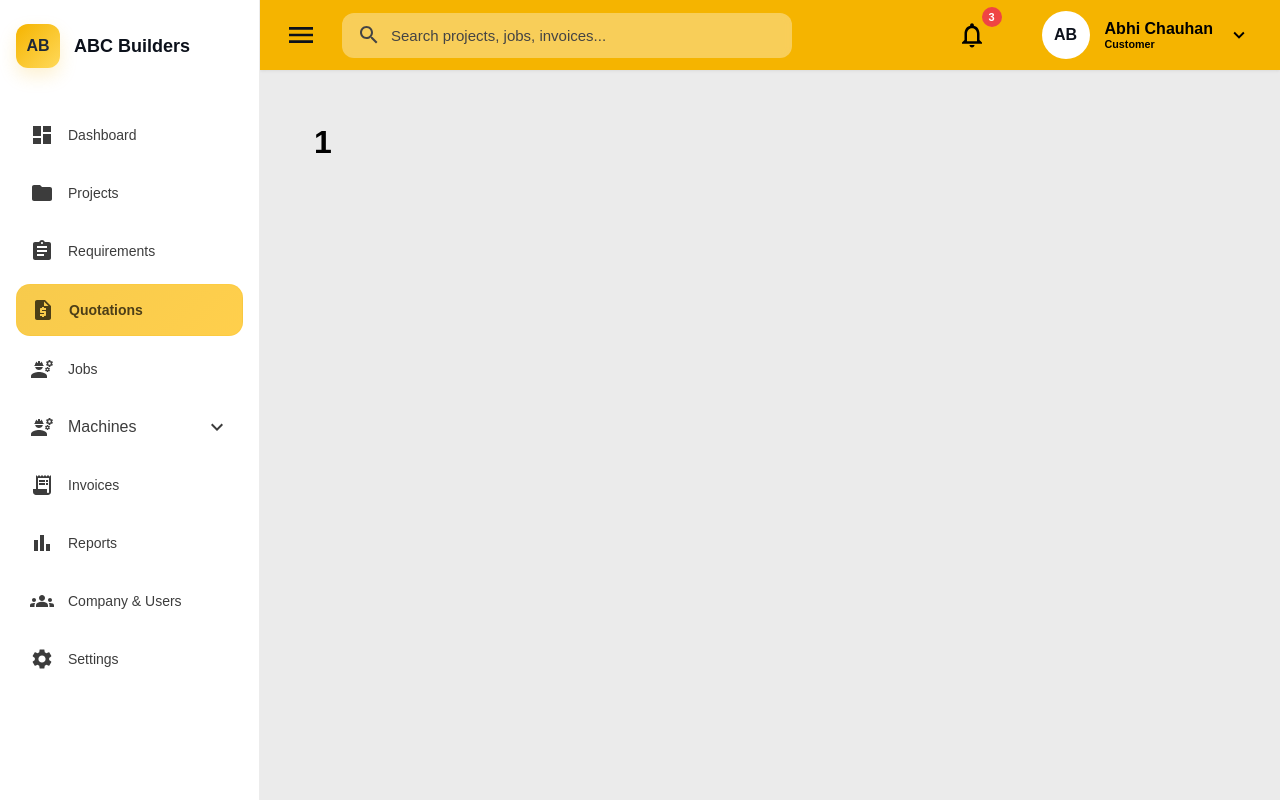
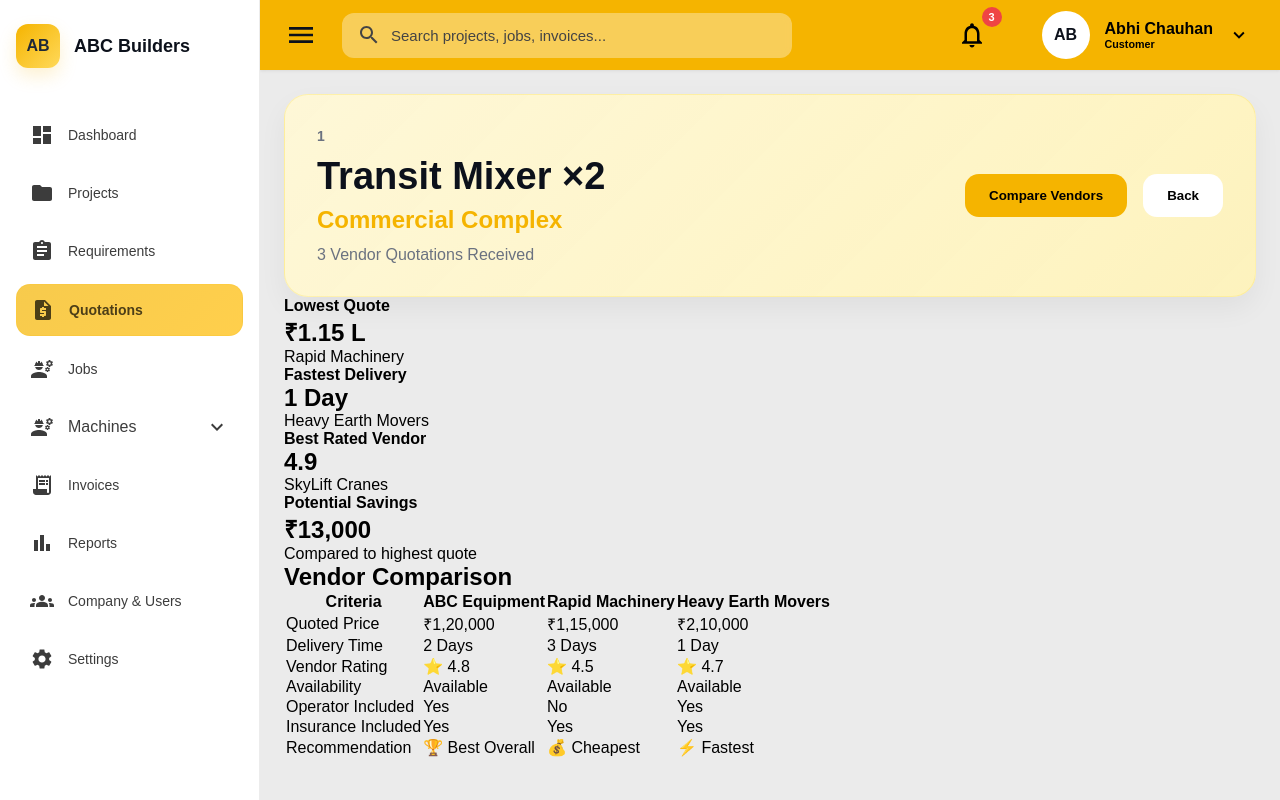
Before and after one commit to labhichauhanl/AB-Constructions, a React (Vite) app: page /quotations/1 in a window 1280 px wide. Built offline with nearby package versions, Linux system fonts and the light colour scheme; sample sign-in values are in the browser's storage.

Commit message:
wrote the jsx for comparison

```diff
--- a/src/pages/Quotations/QuotationDetails.jsx
+++ b/src/pages/Quotations/QuotationDetails.jsx
@@ -5,9 +5,125 @@ function QuotationDetails() {
     const { id } = useParams();
 
     return (
-        <div className={styles.detailsPage}>
-            <h1>{id}</h1>
-        </div>
+        <>
+            <div className={styles.headerSection}>
+                <div className={styles.headerInfo}>
+                    <span className={styles.requirementId}> {id} </span>
+                    <h1>Transit Mixer ×2</h1>
+                    <h2>Commercial Complex</h2>
+                    <p>3 Vendor Quotations Received</p>
+                </div>
+
+                <div className={styles.headerActions}>
+                    <button className={styles.compareButton}>
+                        Compare Vendors
+                    </button>
+
+                    <button className={styles.backButton}>
+                        Back
+                    </button>
+                </div>
+            </div>
+
+            <section className={styles.kpiGrid}>
+
+                <div className={styles.kpiCard}>
+                    <h4>Lowest Quote</h4>
+                    <h2>₹1.15 L</h2>
+                    <p>Rapid Machinery</p>
+                </div>
+
+                <div className={styles.kpiCard}>
+                    <h4>Fastest Delivery</h4>
+                    <h2>1 Day</h2>
+                    <p>Heavy Earth Movers</p>
+                </div>
+
+                <div className={styles.kpiCard}>
+                    <h4>Best Rated Vendor</h4>
+                    <h2>4.9</h2>
+                    <p>SkyLift Cranes</p>
+                </div>
+
+                <div className={styles.kpiCard}>
+                    <h4>Potential Savings</h4>
+                    <h2>₹13,000</h2>
+                    <p>Compared to highest quote</p>
+                </div>
+
+            </section>
+
+            <section className={styles.comparisonSection}>
+
+    <h2>Vendor Comparison</h2>
+
+    <table className={styles.comparisonTable}>
+
+        <thead>
+            <tr>
+                <th>Criteria</th>
+                <th>ABC Equipment</th>
+                <th>Rapid Machinery</th>
+                <th>Heavy Earth Movers</th>
+            </tr>
+        </thead>
+
+        <tbody>
+
+            <tr>
+                <td>Quoted Price</td>
+                <td>₹1,20,000</td>
+                <td>₹1,15,000</td>
+                <td>₹2,10,000</td>
+            </tr>
+
+            <tr>
+                <td>Delivery Time</td>
+                <td>2 Days</td>
+                <td>3 Days</td>
+                <td>1 Day</td>
+            </tr>
+
+            <tr>
+                <td>Vendor Rating</td>
+                <td>⭐ 4.8</td>
+                <td>⭐ 4.5</td>
+                <td>⭐ 4.7</td>
+            </tr>
+
+            <tr>
+                <td>Availability</td>
+                <td>Available</td>
+                <td>Available</td>
+                <td>Available</td>
+            </tr>
+
+            <tr>
+                <td>Operator Included</td>
+                <td>Yes</td>
+                <td>No</td>
+                <td>Yes</td>
+            </tr>
+
+            <tr>
+                <td>Insurance Included</td>
+                <td>Yes</td>
+                <td>Yes</td>
+                <td>Yes</td>
+            </tr>
+
+            <tr>
+                <td>Recommendation</td>
+                <td>🏆 Best Overall</td>
+                <td>💰 Cheapest</td>
+                <td>⚡ Fastest</td>
+            </tr>
+
+        </tbody>
+    </table>
+</section>
+
+        </>
     );
 }
 
--- a/src/pages/Quotations/QuotationDetails.module.css
+++ b/src/pages/Quotations/QuotationDetails.module.css
@@ -1,17 +1,7 @@
-.detailsPage{
-    padding:30px;
-}
-
-.detailsPage{
-    display:flex;
-    flex-direction:column;
-    gap:30px;
-}
-
 .headerSection{
     display:flex;
     justify-content:space-between;
-    align-items:flex-start;
+    align-items:center;
     background:linear-gradient(
         135deg,
         rgba(255,248,214,.95),
@@ -20,65 +10,57 @@
     padding:32px;
     border-radius:24px;
     border:1px solid rgba(255,214,10,.2);
-    box-shadow:
-        0 12px 28px rgba(0,0,0,.05);
+    box-shadow: 0 12px 28px rgba(0,0,0,.05);
 }
 
-.quoteId{
+.requirementId{
     font-size:14px;
     font-weight:700;
     color:#6b7280;
 }
 
 .headerInfo h1{
-    margin-top:8px;
+    margin-top:10px;
     font-size:38px;
+    color:var(--text-primary);
 }
 
 .headerInfo h2{
-    margin-top:10px;
+    margin-top:8px;
     color:var(--primary-color);
 }
 
 .headerInfo p{
-    margin-top:8px;
-    font-size:18px;
+    margin-top:12px;
     color:#6b7280;
+    font-size:16px;
 }
 
-.requestInfo{
-    display:inline-block;
-    margin-top:12px;
-    color:#9ca3af;
-}
-
-.headerButtons{
+.headerActions{
     display:flex;
     gap:16px;
 }
 
-.editButton,
+.compareButton,
 .backButton{
     border:none;
     padding:14px 24px;
     border-radius:14px;
-
     font-weight:600;
     cursor:pointer;
-
     transition:all .3s ease;
 }
 
-.editButton{
+.compareButton{
     background:var(--primary-color);
     color:black;
 }
 
 .backButton{
-    background:#f3f4f6;
+    background:white;
 }
 
-.editButton:hover,
+.compareButton:hover,
 .backButton:hover{
     transform:translateY(-3px);
 }
```
